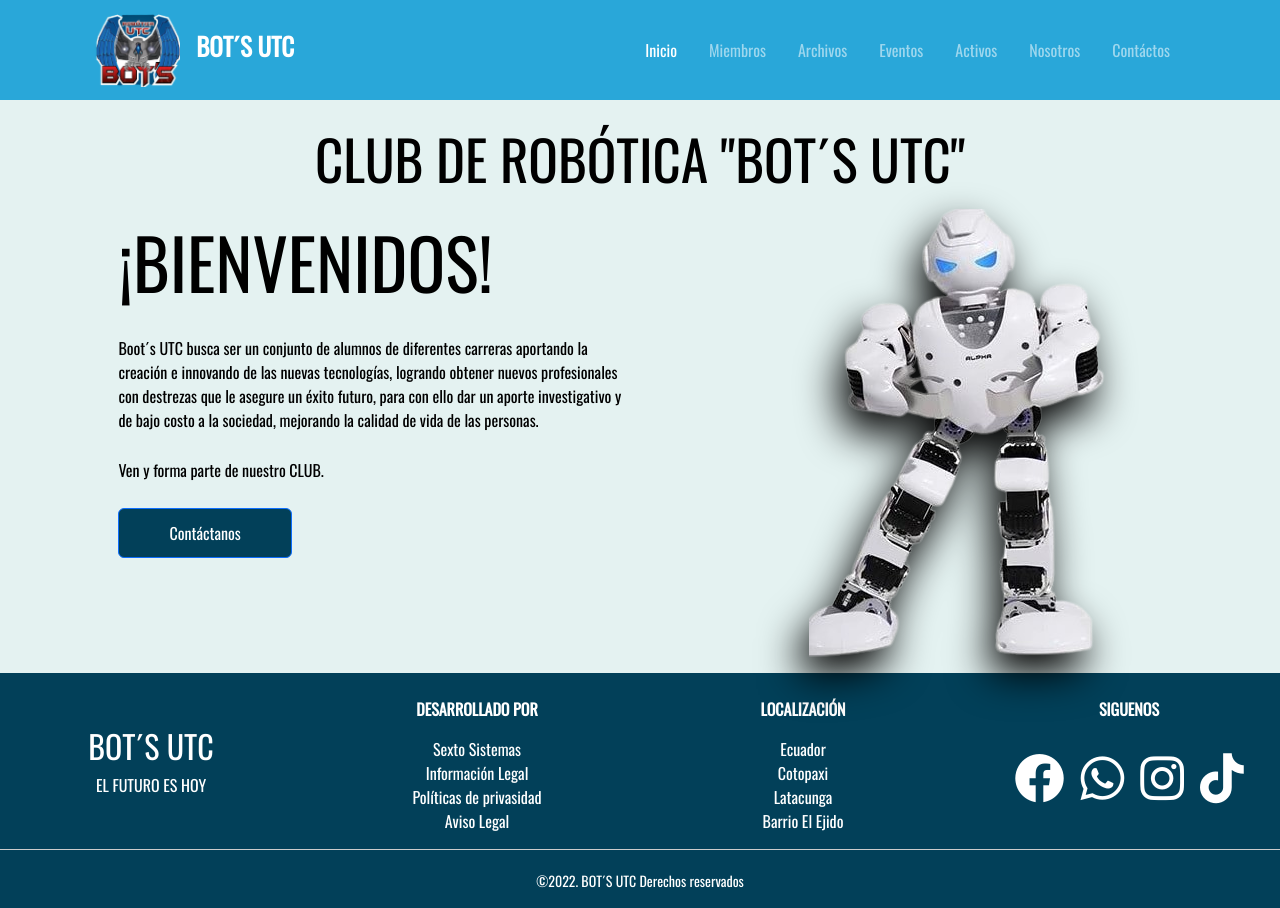
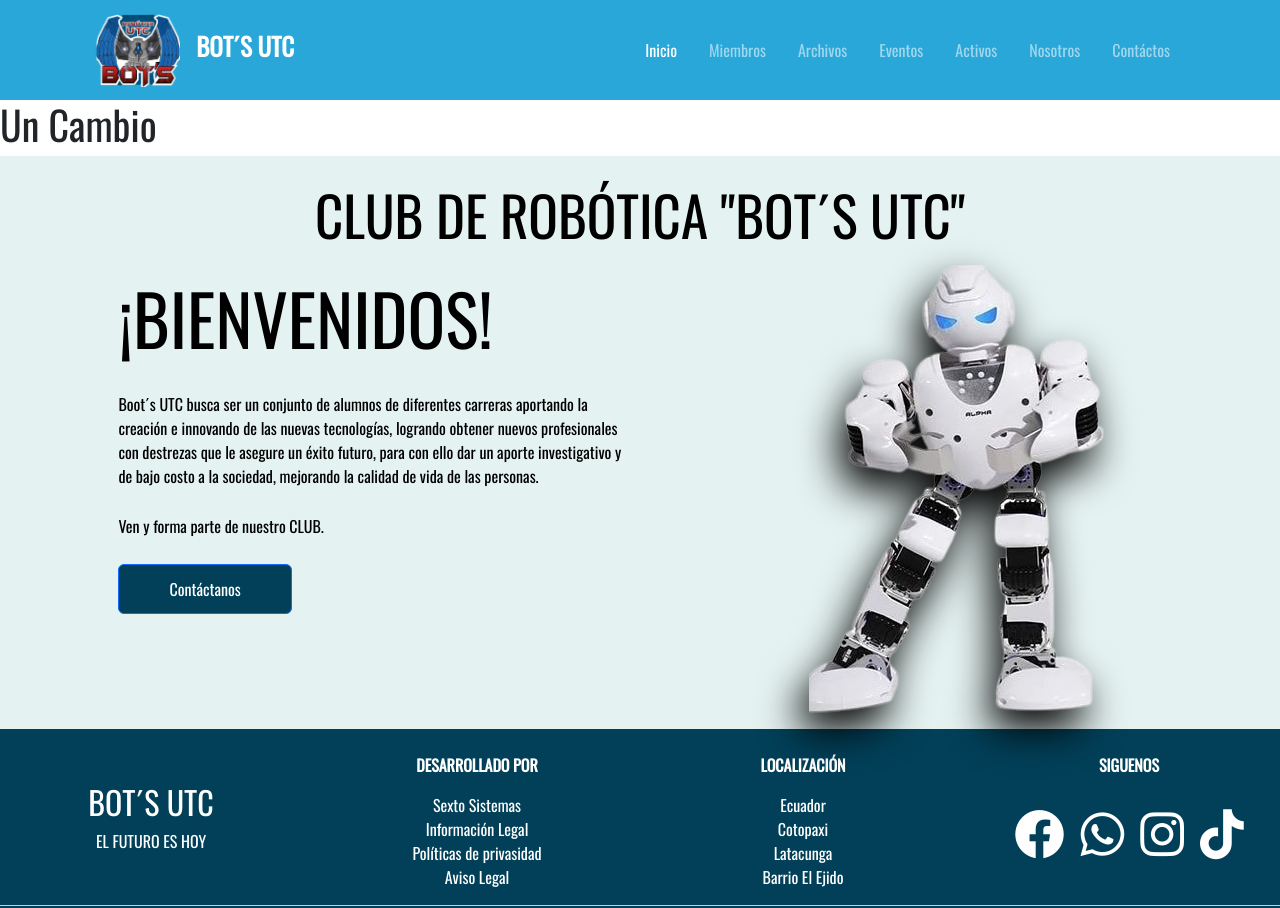
Before and after one commit to jorgeante/BotsUtc, a plain HTML site: page index.html in a window 1280 px wide. Shown: the top 908 px of the page. Drawn offline with nearby package versions, Linux system fonts and the light colour scheme.

Commit message:
agregue un cambio

```diff
--- a/index.html
+++ b/index.html
@@ -59,6 +59,7 @@
         </div>
     </header>
 
+    <h1>Un Cambio</h1>
     <section class="Seccion-inicio">
         <div class="text-center">
             <h1 class="titulo-inicio">CLUB DE ROBÓTICA "BOT´S UTC"</h1>
```
